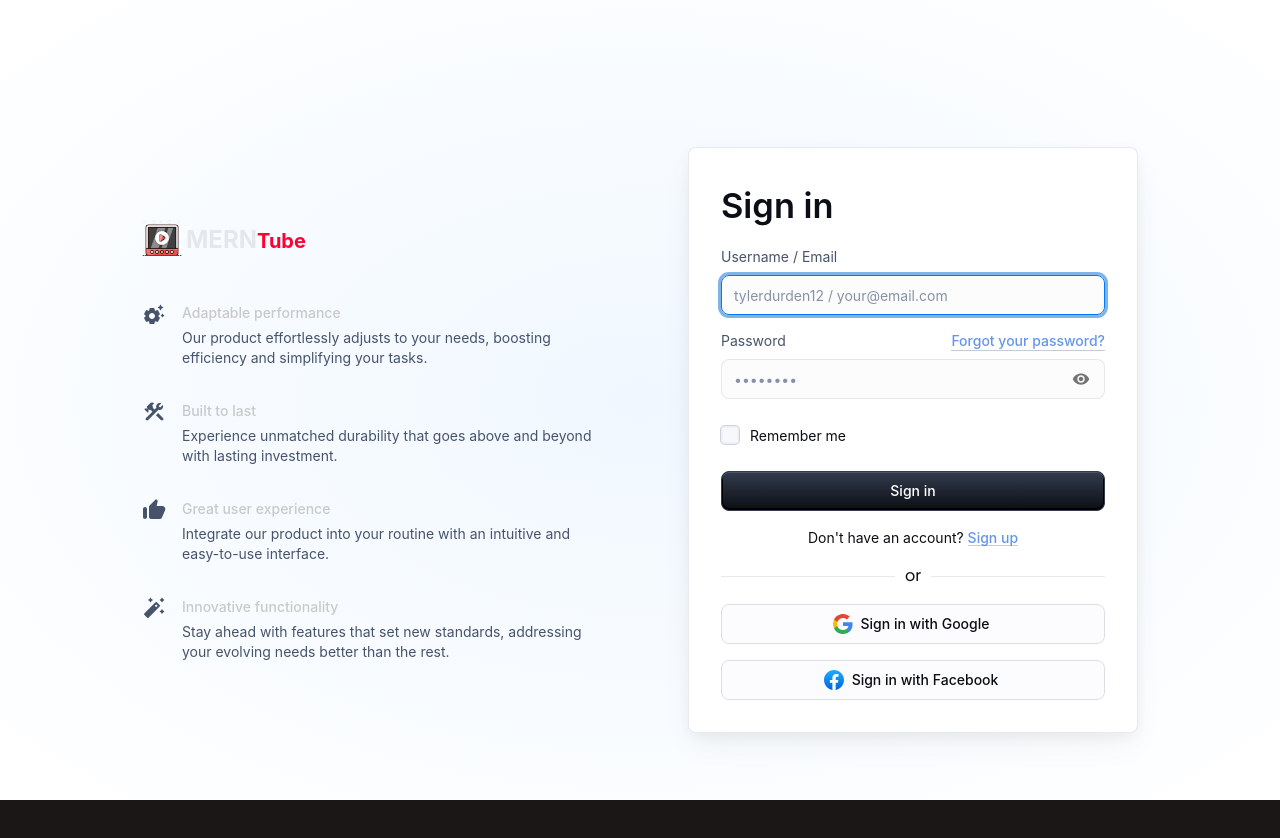
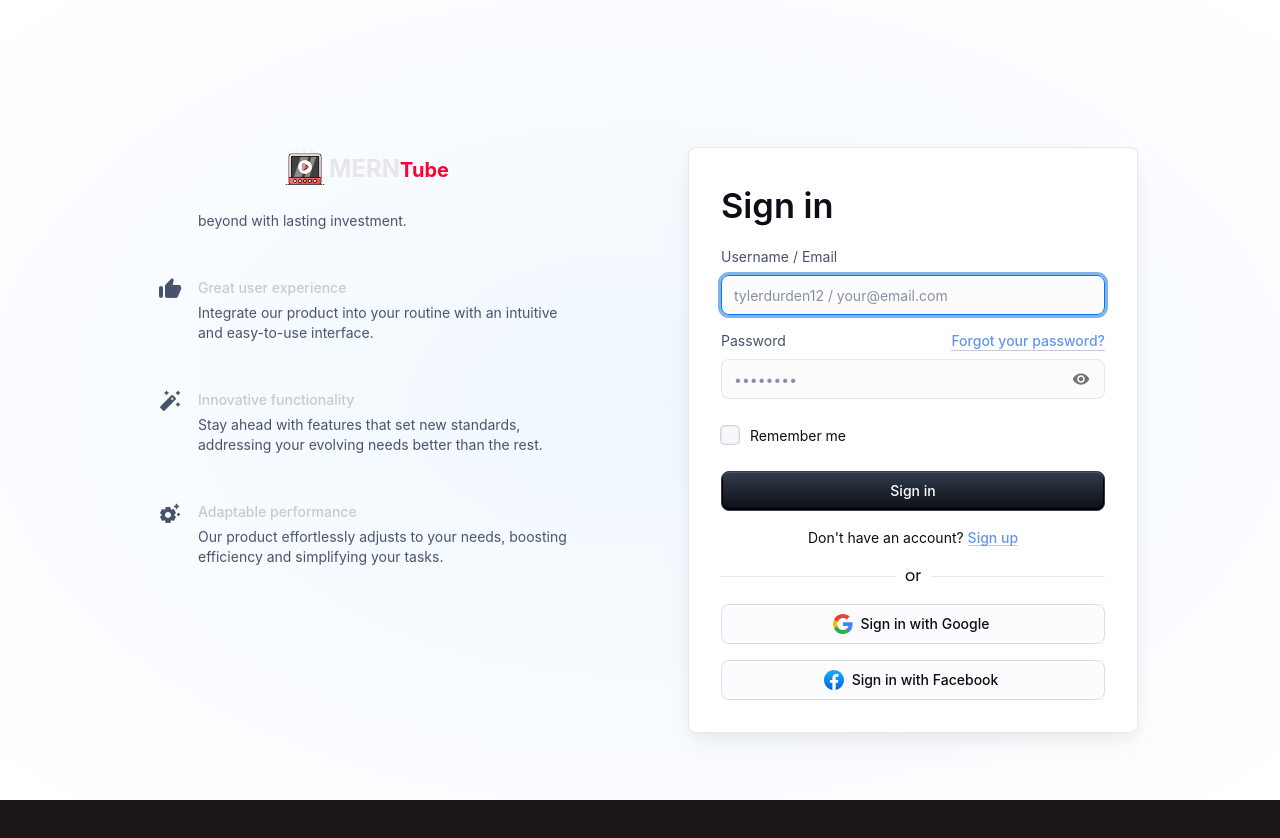
Before and after one commit to Ashish-Dhami/merntube-frontend, a React (Vite) app: page /signin in a window 1280 px wide. Built offline with nearby package versions, Linux system fonts and the light colour scheme; no server answers; what javascript-time-ago would draw is missing.

Commit message:
Auto scroll animation on sign in page

```diff
--- a/src/components/sign-in-side/components/Content.jsx
+++ b/src/components/sign-in-side/components/Content.jsx
@@ -36,21 +36,50 @@ const items = [
   },
 ];
 
-export default function Content() {
+export default function ScrollingContent() {
+  const [isPaused, setIsPaused] = React.useState(false);
+  const [progress, setProgress] = React.useState(0);
+  const stackRef = React.useRef(null);
+  const lastTimeRef = React.useRef(null);
+
+  React.useEffect(() => {
+    const stack = stackRef.current;
+    if (!stack) return;
+
+    let animationFrame;
+    const duration = 20000; // 20 seconds for full scroll
+
+    const animate = (time) => {
+      if (isPaused) {
+        lastTimeRef.current = time;
+        return;
+      }
+
+      if (!lastTimeRef.current) lastTimeRef.current = time;
+      const elapsed = time - lastTimeRef.current;
+      lastTimeRef.current = time;
+
+      setProgress((prev) => {
+        const newProgress = prev + elapsed / duration;
+        return newProgress;
+      });
+
+      const translateY = (progress % 1) * 50;
+      stack.style.transform = `translateY(-${translateY}%)`;
+
+      animationFrame = requestAnimationFrame(animate);
+    };
+
+    animationFrame = requestAnimationFrame(animate);
+    return () => cancelAnimationFrame(animationFrame);
+  }, [isPaused, progress]);
+
   return (
-    <Stack
-      sx={{
-        flexDirection: 'column',
-        alignSelf: 'center',
-        gap: 4,
-        maxWidth: 450,
-      }}
-    >
+    <Stack sx={{ alignItems: 'center', gap: 2 }}>
       <Box
         sx={{
           display: { xs: 'none', md: 'flex' },
           alignItems: 'flex-end',
-          // justifyContent: 'center',
           columnGap: '4px',
           marginBottom: '12px',
         }}
@@ -77,8 +106,33 @@ export default function Content() {
           </Typography>
         </NavLink>
       </Box>
-      {items.map((item, index) => (
-        <Stack key={index} direction="row" sx={{ gap: 2 }}>
+      <Box
+        sx={{
+          height: 400,
+          overflow: 'hidden',
+          maxWidth: 450,
+          alignSelf: 'center',
+          position: 'relative',
+          padding: 2,
+        }}
+        onMouseEnter={() => setIsPaused(true)}
+        onMouseLeave={() => {
+          setIsPaused(false);
+          lastTimeRef.current = null;
+        }}
+      >
+        <Stack
+          ref={stackRef}
+          sx={{
+            flexDirection: 'column',
+            gap: 4,
+            width: '100%',
+            willChange: 'transform',
+            minHeight: '200%',
+          }}
+        >
+          {[...items, ...items, ...items].map((item, index) => (
+            <Stack key={index} direction="row" sx={{ gap: 2, minHeight: 80 }}>
               {item.icon}
               <div>
                 <Typography gutterBottom sx={{ fontWeight: 'medium' }}>
@@ -91,5 +145,7 @@ export default function Content() {
             </Stack>
           ))}
         </Stack>
+      </Box>
+    </Stack>
   );
 }
```
Lines whose indentation alone changed are shown as unchanged.
